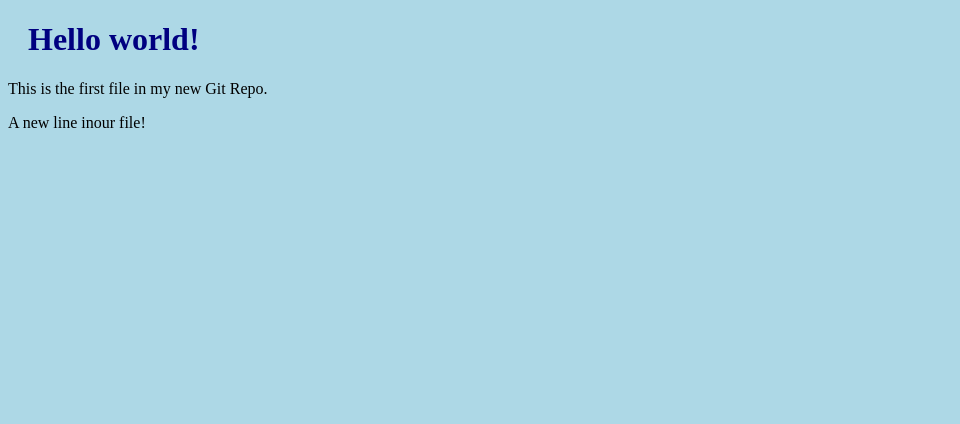
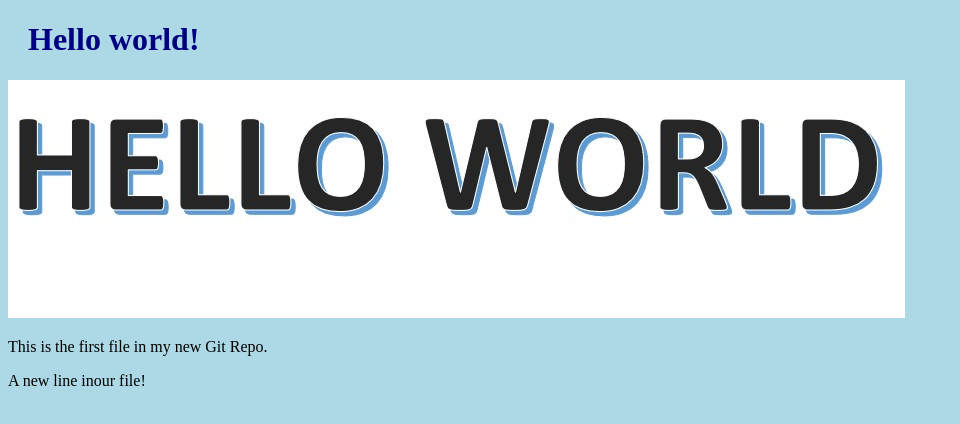
Before and after one commit to Marifer-Veyes/hello-world, a plain HTML site: page index.html in a window 1280 px wide. Shown: the whole page, without its empty margins (0-960 px from the left). Drawn offline with Linux system fonts and the light colour scheme.

Commit message:
Added image to Hello Wordld

```diff
--- a/index.html
+++ b/index.html
@@ -6,8 +6,9 @@
 </head>
 <body>
 
-
 <h1> Hello world! </h1>
+<div><img src="img_hello_world.jpg" alt="Hello World from Space"
+style="width:100% max-width:960px"></div>
 <p>  This is the first file in my new Git Repo.</p>
 <p> A new line inour file!</p>
 
```
Also changed, not shown: img_hello_world.jpg (added).
